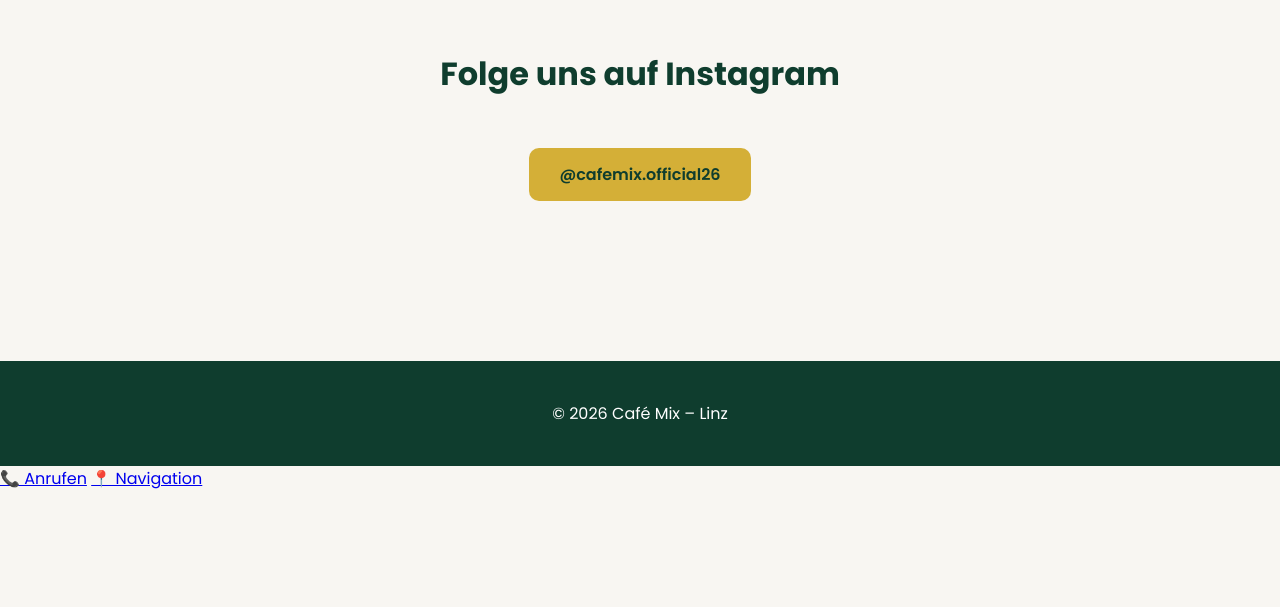
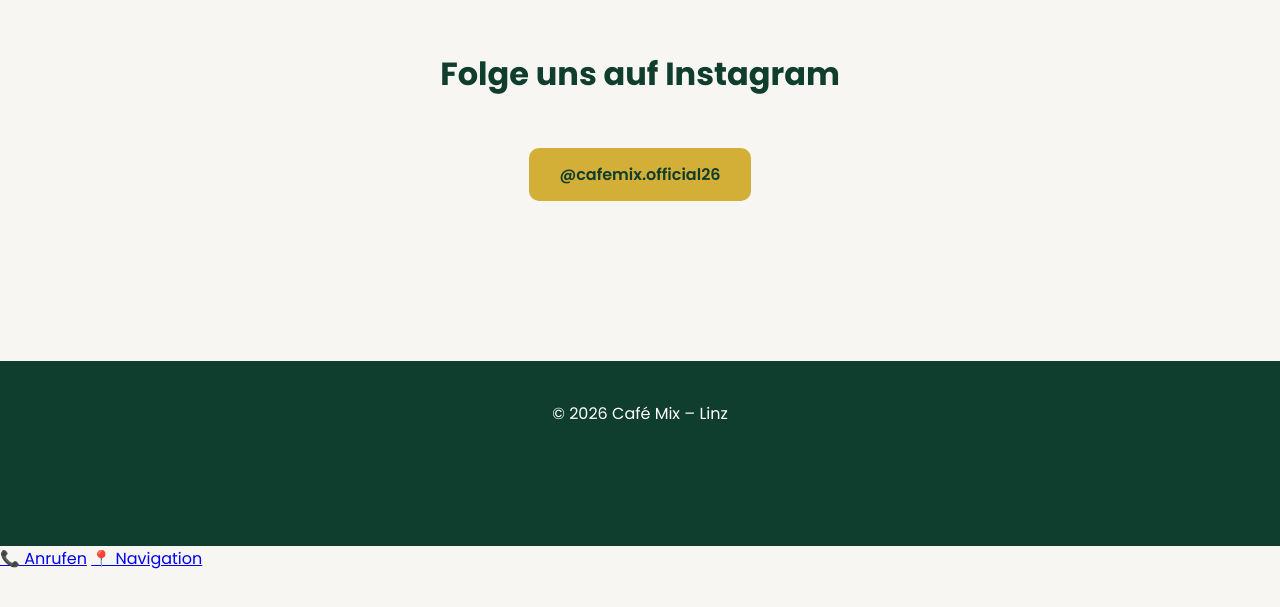
Before and after one commit to RolandSza/cafe-website, a plain HTML site: page index.html in a window 1280 px wide. Shown: the part 6844-7451 px from the top of the page. Before the commit the page ends 7415 px from the top, so only its background shows below. Drawn offline with Linux system fonts and the light colour scheme.

Commit message:
Update style.css

```diff
--- a/style.css
+++ b/style.css
@@ -269,7 +269,7 @@ footer{
 background:#0f3d2e;
 color:white;
 text-align:center;
-padding:40px;
+padding:40px 40px 120px 40px;
 margin-top:80px;
 }
 
```
